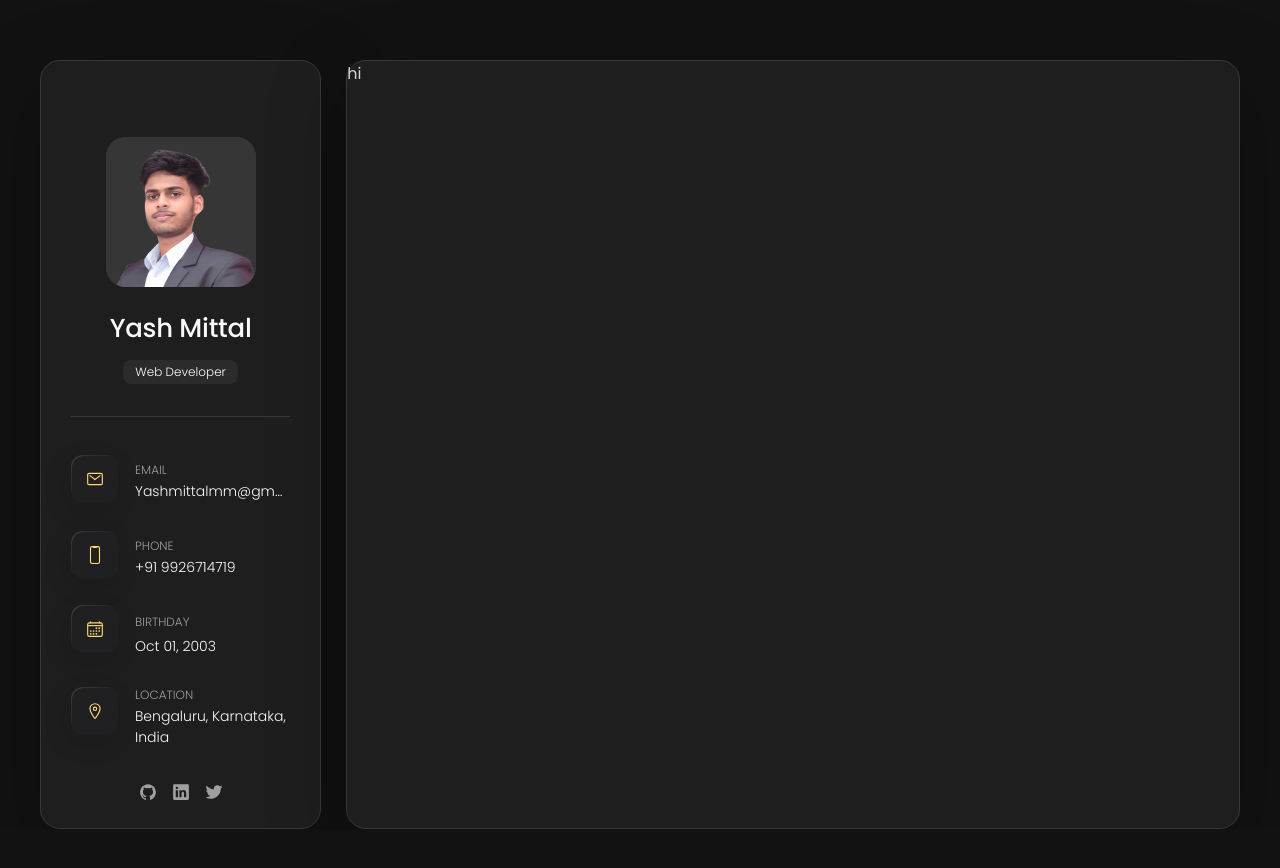
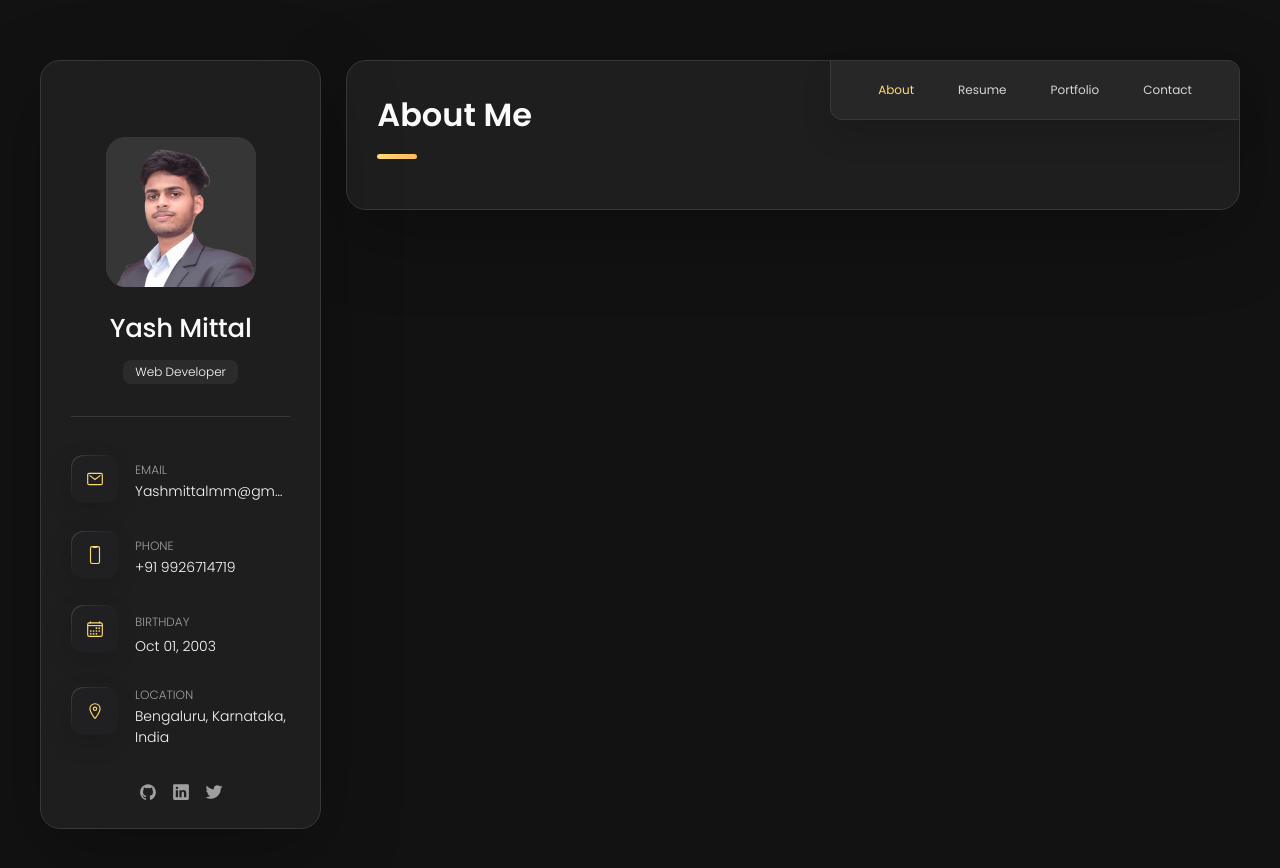
Before and after one commit to yassmittal/Portfolio, a plain HTML site: page index.html in a window 1280 px wide. Before the commit the page ends 829 px from the top, so only its background shows below. Drawn offline with nearby package versions, Linux system fonts and the light colour scheme.

Commit message:
added main content , make navbar and started adding content

```diff
--- a/css/index.css
+++ b/css/index.css
@@ -13,8 +13,11 @@
   --bg-gradient-onyx: linear-gradient(to bottom right, hsl(240, 1%, 25%) 3%, hsl(0, 0%, 19%) 97%);
   --border-gradient-onyx: linear-gradient(to bottom right, hsl(0, 0%, 25%) 0%, hsla(0, 0%, 25%, 0) 50%);
 
+  --text-gradient-yellow: linear-gradient(to right, hsl(45, 100%, 72%), hsl(35, 100%, 68%));
+
   --shadow-v1: 0 24px 80px hsla(0, 0%, 0%, 0.25);
   --shadow-v2: -4px 8px 24px hsla(0, 0%, 0%, 0.125);
+  --shadow-v3: 0 16px 30px hsla(0, 0%, 0%, 0.125);
 
 
 
@@ -25,6 +28,10 @@
 
   /* fonts  */
   --ff-poppins: 'Poppins', sans-serif;
+
+
+  /* Transitions */
+  --transition-1: 0.25s ease;
 }
 
 @media (min-width: 580px) {
@@ -40,10 +47,6 @@
 }
 
 
-img {
-  display: block;
-}
-
 html {
   font-family: var(--ff-poppins);
 }
@@ -52,6 +55,76 @@ body {
   margin: 0;
   background-color: var(--smoky-black);
   color: var(--light-gray)
+}
+
+body::-webkit-scrollbar {
+  width: 20px;
+}
+
+body::-webkit-scrollbar-track {
+  background: var(--smoky-black);
+}
+
+body::-webkit-scrollbar-thumb {
+  border: 5px solid var(--smoky-black);
+  background: hsla(0, 0%, 100%, 0.1);
+  border-radius: 20px;
+  box-shadow: inset 1px 1px 0 hsla(0, 0%, 100%, 0.11),
+    inset -1px -1px 0 hsla(0, 0%, 100%, 0.11);
+}
+
+body::-webkit-scrollbar-thumb:hover {
+  background: hsla(0, 0%, 100%, 0.15);
+}
+
+body::-webkit-scrollbar-button {
+  height: 60px;
+}
+
+
+::selection {
+  background: var(--orange-yellow-crayola);
+  color: var(--smoky-black);
+}
+
+
+:focus {
+  outline-color: var(--orange-yellow-crayola);
+}
+
+img {
+  display: block;
+}
+
+.has-scrollbar::-webkit-scrollbar {
+  width: 5px;
+  height: 5px;
+}
+
+.has-scrollbar::-webkit-scrollbar-track {
+  background: var(--onyx);
+  border-radius: 5px;
+}
+
+.has-scrollbar::-webkit-scrollbar-thumb {
+  background: var(--orange-yellow-crayola);
+  border-radius: 5px;
+}
+
+.has-scrollbar::-webkit-scrollbar-button {
+  width: 20px;
+}
+
+button {
+  font: inherit;
+  background: none;
+  border: none;
+  cursor: pointer;
+}
+
+h2 {
+  font-size: var(--fs-1);
+  color: var(--white-2);
 }
 
 .avatar-box {
@@ -123,9 +196,12 @@ body {
   margin-left: auto;
   margin-right: auto;
   display: grid;
+  align-items: start;
   gap: 25px;
   grid-template-columns: repeat(12, minmax(0, 1fr));
   margin-top: 60px;
+  margin-bottom: 60px;
+  position: relative;
 }
 
 .main-wrapper .profile-sidebar,
@@ -141,6 +217,8 @@ body {
   padding-left: 30px;
   padding-right: 30px;
   padding-top: 60px;
+  position: sticky;
+  top: 60px;
 }
 
 .main-wrapper .profile-sidebar h1 {
@@ -163,6 +241,7 @@ body {
 
 .main-wrapper .main-content {
   grid-column: span 9 / span 9;
+  padding: 30px;
 }
 
 .contactsListwrap {
@@ -231,5 +310,60 @@ body {
 .socialLink {
   color: var(--light-gray-70);
   font-size: 18px;
+}
 
+.navBar {
+  position: absolute;
+  top: 0;
+  right: 0;
+  padding-left: 20px;
+  padding-right: 20px;
+  background: hsla(240, 1%, 17%, 0.75);
+  backdrop-filter: blur(10px);
+  border: 1px solid var(--jet);
+  border-radius: 0 12px 0 12px;
+  box-shadow: var(--shadow-v3);
 }
+
+.navBarList {
+  list-style: none;
+  display: flex;
+  gap: 30px;
+  margin: 0;
+  padding-left: 20px;
+  padding-right: 20px;
+}
+
+.navBarLink {
+  color: var(--light-gray);
+  font-size: var(--fs-8);
+  padding: 20px 7px;
+  transition: color var(--transition-1);
+}
+
+.navBarLink.active {
+  color: var(--orange-yellow-crayola);
+}
+
+.navBarLink:hover:not(.active),
+.navBarLink:focus:not(.active) {
+  color: var(--light-gray-70);
+}
+
+section h2 {
+  margin-top: 0;
+  margin-bottom: 20px;
+  padding-bottom: 20px;
+  position: relative;
+}
+
+section h2::before {
+  content: '';
+  position: absolute;
+  left: 0;
+  bottom: 0;
+  width: 40px;
+  height: 5px;
+  border-radius: 3px;
+  background-image: var(--text-gradient-yellow);
+}
--- a/index.html
+++ b/index.html
@@ -110,7 +110,39 @@
     </aside>
 
     <div class="main-content">
-      hi
+      <nav class="navBar">
+        <ul class="navBarList">
+          <li class="navBarListItem">
+            <button class="navBarLink active">
+              About
+            </button>
+          </li>
+
+          <li class="navBarListItem">
+            <button class="navBarLink">
+              Resume
+            </button>
+          </li>
+
+          <li class="navBarListItem">
+            <button class="navBarLink">
+              Portfolio
+            </button>
+          </li>
+
+          <li class="navBarListItem">
+            <button class="navBarLink">
+              Contact
+            </button>
+          </li>
+        </ul>
+      </nav>
+
+      <section>
+        <header>
+          <h2>About Me</h2>
+        </header>
+      </section>
     </div>
 
   </main>
```
